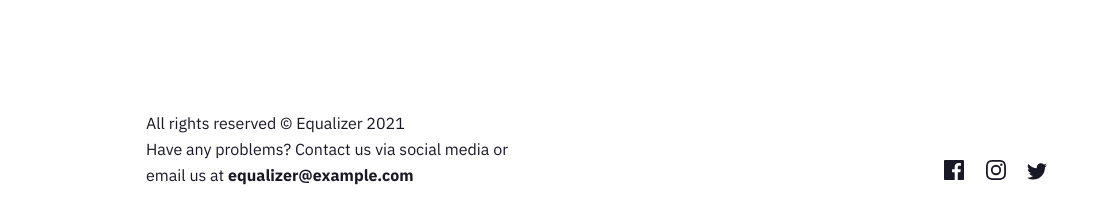
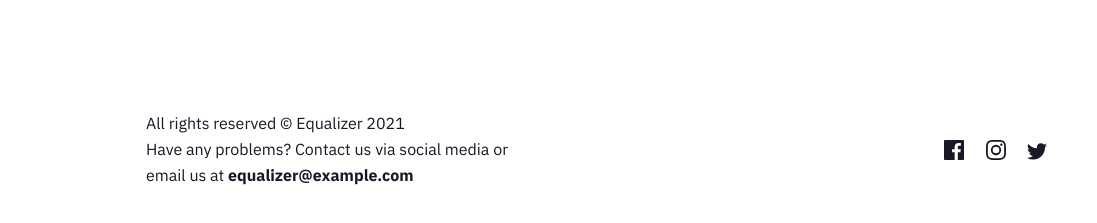
Before and after one commit to geraldoliva/equalizer-landing-page, a plain HTML site: page index.html in a window 1536 px wide. Shown: the part 1748-1971 px from the top of the page, 310-1407 px from the left. Drawn offline with Linux system fonts and the light colour scheme.

Commit message:
Fix social links padding

```diff
--- a/styles.css
+++ b/styles.css
@@ -322,6 +322,6 @@ footer span {
 
   .social-media-links {
     margin-top: 0;
-    padding: 5rem 0 5rem 0;
+    padding: 3rem 0 3rem 0;
   }
 }
```
